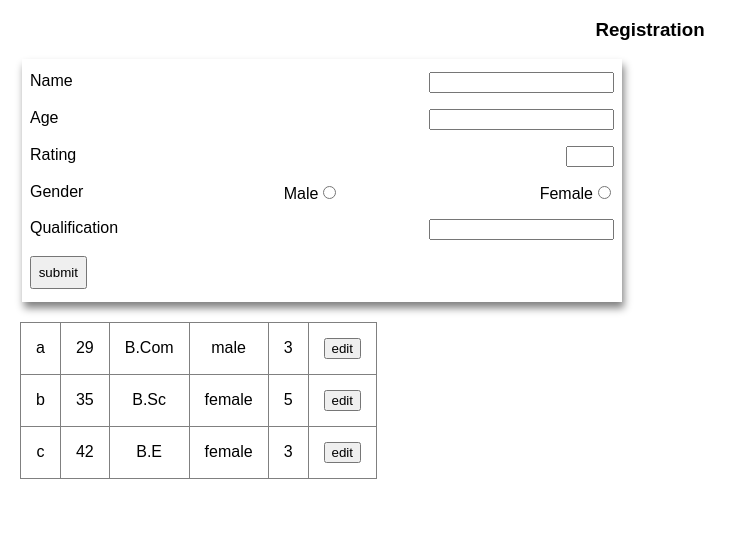
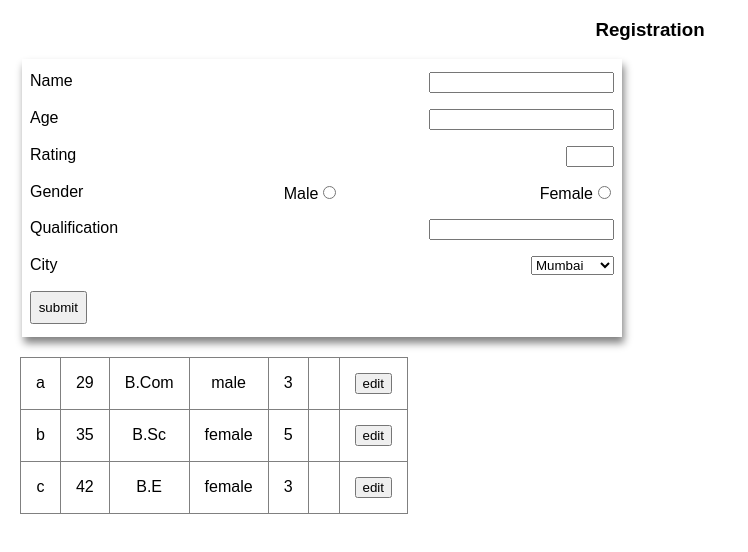
Before and after one commit to rajeshpillai/react-dynamic-form, a React (Create React App) app: page / in a window 1280 px wide. Shown: the top 552 px of the page, without its empty margins (0-748 px from the left). Built offline with nearby package versions, Linux system fonts and the light colour scheme.

Commit message:
Added support for <select>

```diff
--- a/src/App.js
+++ b/src/App.js
@@ -39,6 +39,7 @@ class App extends Component {
             <td>{d.qualification}</td>
             <td>{d.gender}</td>
             <td>{d.rating}</td>
+            <td>{d.city}</td>
             <td><button onClick={()=>{this.onEdit(d.id)}}>edit</button></td>
         </tr>
       );
@@ -58,6 +59,11 @@ class App extends Component {
               {key:"female",label:"Female",name: "gender",value:"female"}
             ]},
             {key: "qualification",label: "Qualification"},
+            {key: "city",label:"City", type:"select", options: [
+                {key:"mumbai",label:"Mumbai",value:"Mumbai"},
+                {key:"bangalore",label:"Bangalore",value:"Bangalore"},
+                {key:"kerala",label:"Kerala",value:"Kerala"},
+            ]},
           ]}
           onSubmit = {(model) => {this.onSubmit(model)}}
         />
--- a/src/components/DynamicForm/index.js
+++ b/src/components/DynamicForm/index.js
@@ -82,6 +82,22 @@ export default  class DynamicForm extends React.Component {
                });
             }
 
+            if (type == "select") {
+                input = m.options.map((o) => {
+                    let checked = o.value == value;
+                    console.log("select: ", o.value, value);
+                     return (
+                            <option {...props}
+                                className="form-input"
+                                key={o.key}
+                                value={o.value}
+                            >{o.value}</option>
+                     );
+                });
+
+                input = <select onChange={(e)=>{this.onChange(e, m.key)}}>{input}</select>;
+             }
+
             return (
                 <div key={'g' + key} className="form-group">
                     <label className="form-label"
```
